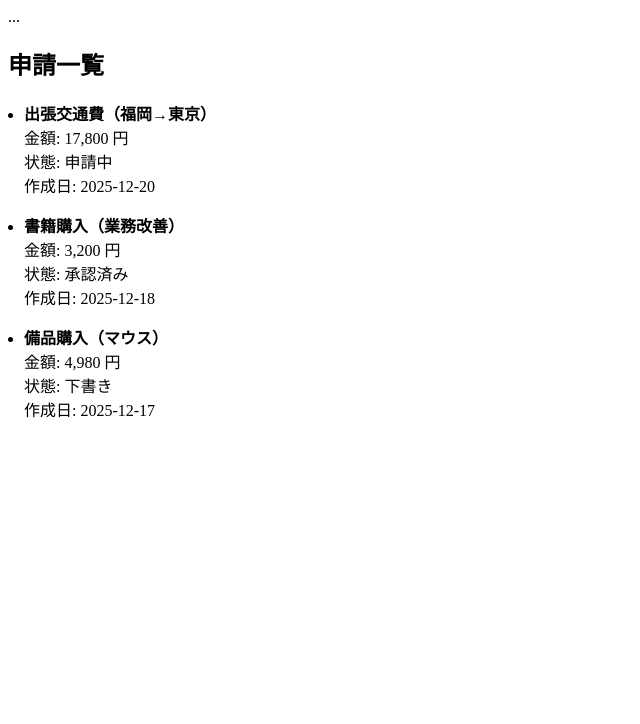
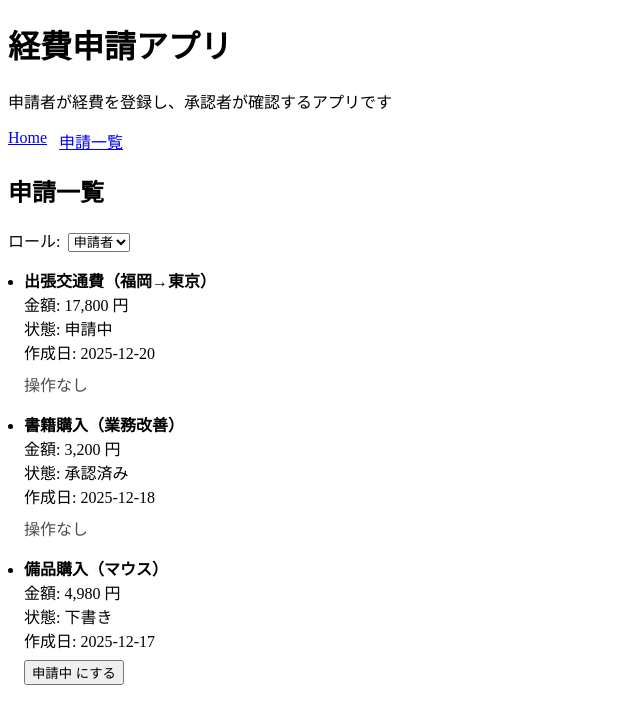
Before and after one commit to ryu-otsuki/expense-approval-app, a Nuxt app: page /requests in a window 1280 px wide. Shown: the top 724 px of the page, without its empty margins (0-640 px from the left). Built offline with nearby package versions, Linux system fonts and the light colour scheme.

Commit message:
feat: show available actions by role and request status

```diff
--- a/app/app.vue
+++ b/app/app.vue
@@ -1,6 +1,17 @@
 <template>
-  <header>...</header>
-  <main>
-    <NuxtPage />
-  </main>
+  <div>
+    <header>
+      <h1>経費申請アプリ</h1>
+      <p>申請者が経費を登録し、承認者が確認するアプリです</p>
+
+      <nav style="display:flex; gap: 12px;">
+        <NuxtLink to="/">Home</NuxtLink>
+        <NuxtLink to="/requests">申請一覧</NuxtLink>
+      </nav>
+    </header>
+
+    <main style="margin-top: 16px;">
+      <NuxtPage />
+    </main>
+  </div>
 </template>
--- a/app/pages/requests/index.vue
+++ b/app/pages/requests/index.vue
@@ -1,19 +1,62 @@
-<!-- app/pages/requests/index.vue -->
 <script setup lang="ts">
 import { mockRequests } from '~/mocks/requests'
-import { STATUS_LABEL } from '~/domain/request'
+import type { Role, RequestStatus } from '~/domain/request'
+import { STATUS_LABEL, STATUS_TRANSITIONS } from '~/domain/request'
+
+const currentRole = ref<Role>('applicant')
+
+/**
+ * このstatusから、今のロールで遷移できる「次のstatus一覧」を返す
+ * UIはここを通して "何ができるか" を決める
+ */
+const getNextStatuses = (status: RequestStatus): readonly RequestStatus[] => {
+  return STATUS_TRANSITIONS[currentRole.value][status]
+}
+
+// 今はモックなので処理はしない。挙動確認用。
+const onClickTransition = (requestId: string, next: RequestStatus) => {
+  alert(`request=${requestId} を「${STATUS_LABEL[next]}」に変更（モック）`)
+}
 </script>
 
 <template>
   <div>
     <h2>申請一覧</h2>
 
+    <!-- ロール切替（モック） -->
+    <div style="margin: 12px 0;">
+      <label style="margin-right: 8px;">ロール:</label>
+      <select v-model="currentRole">
+        <option value="applicant">申請者</option>
+        <option value="approver">承認者</option>
+      </select>
+    </div>
+
     <ul style="padding-left: 16px;">
-      <li v-for="r in mockRequests" :key="r.id" style="margin-bottom: 16px;">
+      <li
+        v-for="r in mockRequests"
+        :key="r.id"
+        style="margin-bottom: 16px;"
+      >
         <div><strong>{{ r.title }}</strong></div>
         <div>金額: {{ r.amountYen.toLocaleString() }} 円</div>
         <div>状態: {{ STATUS_LABEL[r.status] }}</div>
         <div>作成日: {{ r.createdAt }}</div>
+
+        <!-- この申請で“できる操作” -->
+        <div style="margin-top: 8px;">
+          <template v-if="getNextStatuses(r.status).length">
+            <button
+              v-for="next in getNextStatuses(r.status)"
+              :key="next"
+              style="margin-right: 8px;"
+              @click="onClickTransition(r.id, next)"
+            >
+              {{ STATUS_LABEL[next] }} にする
+            </button>
+          </template>
+          <span v-else style="opacity: 0.7;">操作なし</span>
+        </div>
       </li>
     </ul>
   </div>
```
